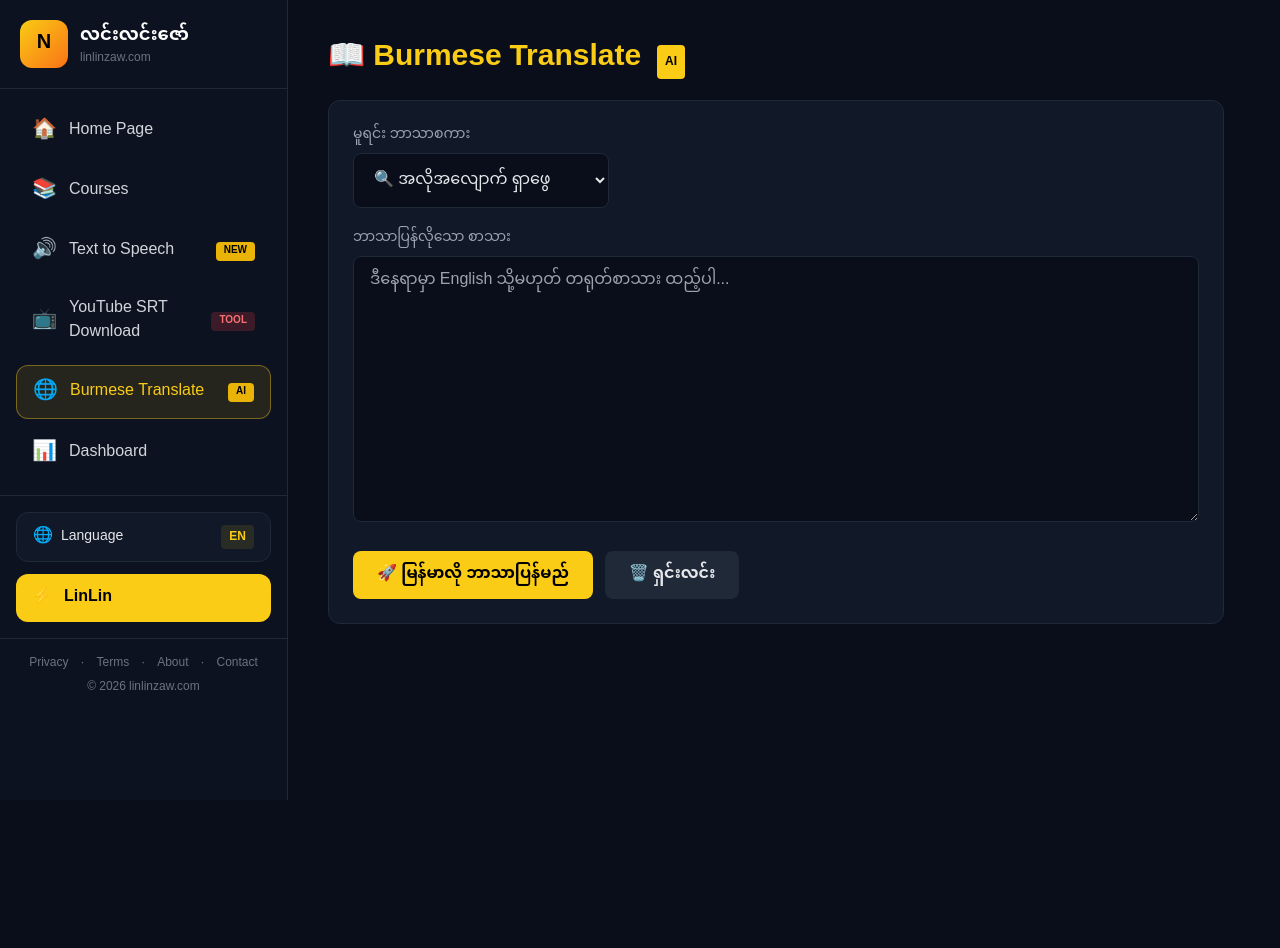
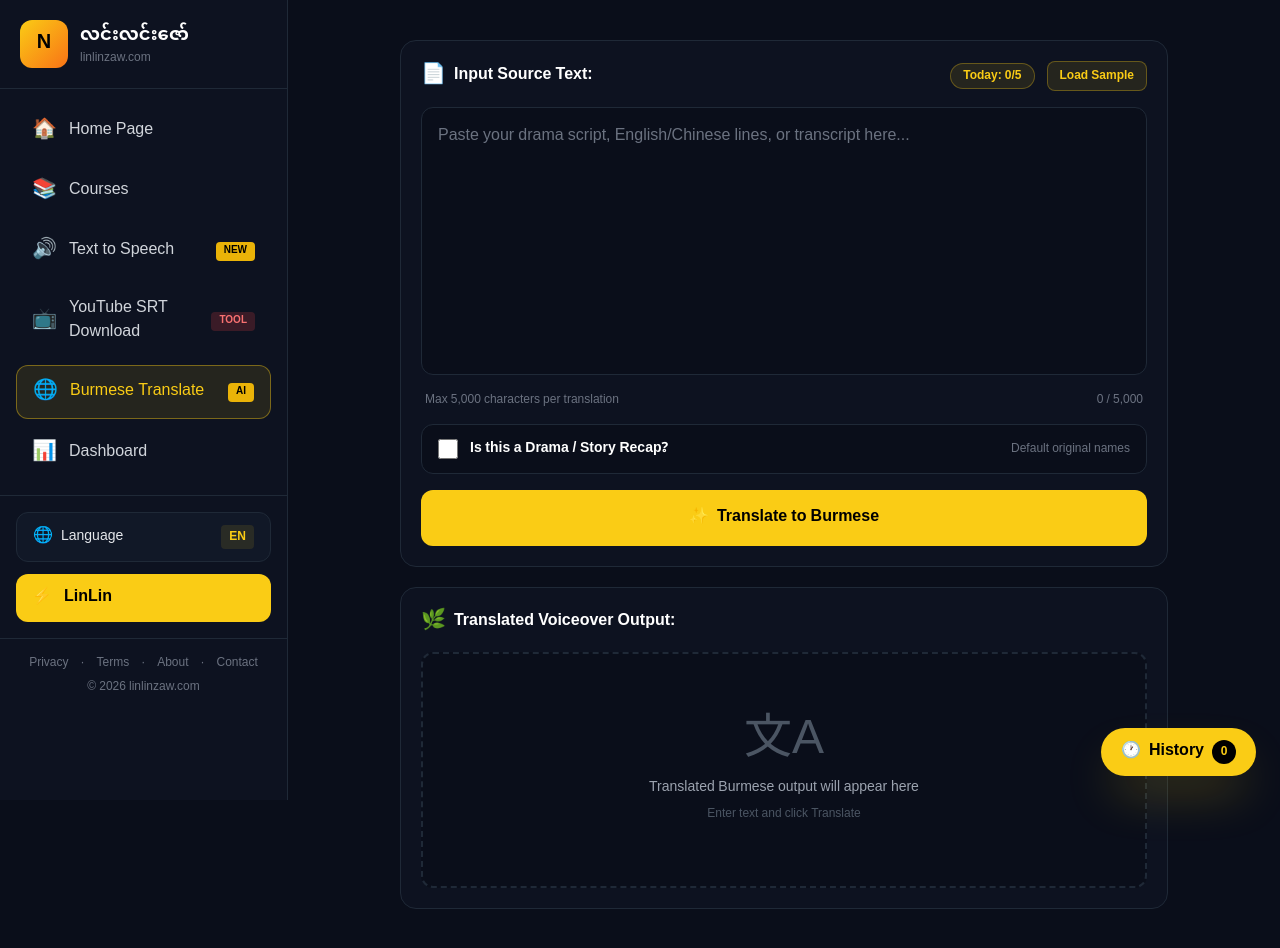
Before and after one commit to linzawzaw0666692-attack/lin-Lin-zaw-translator, a Next.js app: page /translate in a window 1280 px wide. Shown: the top 948 px of the page. Before the commit the page ends 800 px from the top, so only its background shows below. Built offline with nearby package versions, Linux system fonts and the light colour scheme.

Commit message:
Update page.js

```diff
--- a/app/translate/page.js
+++ b/app/translate/page.js
@@ -1,5 +1,8 @@
 'use client'
-import { useState } from 'react'
+import { useState, useEffect } from 'react'
+
+const MAX_CHARS = 5000
+const DAILY_LIMIT = 5
 
 export default function TranslatePage() {
   const [inputText, setInputText] = useState('')
@@ -7,20 +10,60 @@ export default function TranslatePage() {
   const [loading, setLoading] = useState(false)
   const [sourceLang, setSourceLang] = useState('auto')
   const [error, setError] = useState('')
+  const [isDrama, setIsDrama] = useState(false)
+  const [history, setHistory] = useState([])
+  const [showHistory, setShowHistory] = useState(false)
+  const [todayCount, setTodayCount] = useState(0)
+
+  // History ကို localStorage မှ load
+  useEffect(() => {
+    const saved = localStorage.getItem('translateHistory')
+    if (saved) setHistory(JSON.parse(saved))
+
+    const today = new Date().toDateString()
+    const savedCount = localStorage.getItem('translateCount')
+    const savedDate = localStorage.getItem('translateDate')
+    if (savedDate === today && savedCount) {
+      setTodayCount(parseInt(savedCount))
+    } else {
+      localStorage.setItem('translateDate', today)
+      localStorage.setItem('translateCount', '0')
+    }
+  }, [])
+
+  const incrementCount = () => {
+    const newCount = todayCount + 1
+    setTodayCount(newCount)
+    localStorage.setItem('translateCount', newCount.toString())
+  }
 
   const handleTranslate = async () => {
     if (!inputText.trim()) return setError('ဘာသာပြန်ရန် စာသားထည့်ပါ')
+    if (inputText.length > MAX_CHARS) return setError(`စာလုံး ${MAX_CHARS} ထက် မကျော်ရပါ`)
+
     setLoading(true); setError(''); setOutputText('')
 
     try {
       const res = await fetch('/api/translate', {
         method: 'POST',
         headers: { 'Content-Type': 'application/json' },
-        body: JSON.stringify({ text: inputText, sourceLang }),
+        body: JSON.stringify({ text: inputText, sourceLang, isDrama }),
       })
       const data = await res.json()
       if (!res.ok) throw new Error(data.error || 'ဘာသာပြန်မှု မအောင်မြင်ပါ')
+
       setOutputText(data.translation)
+      incrementCount()
+
+      const newItem = {
+        id: Date.now(),
+        input: inputText.slice(0, 100),
+        output: data.translation,
+        time: new Date().toLocaleString('my-MM'),
+      }
+      const updated = [newItem, ...history].slice(0, 20)
+      setHistory(updated)
+      localStorage.setItem('translateHistory', JSON.stringify(updated))
     } catch (err) {
       setError(err.message)
     } finally {
@@ -28,65 +71,193 @@ export default function TranslatePage() {
     }
   }
 
+  const loadSample = () => {
+    setInputText(`The banquet, the kid touched a golden abacus and it instantly rusted and turned black, then he touched his cousin's hair, it fell out in clumps and he aged 50 years in an instant. Scared, his mother stepped back and ordered the guards to take him to the doctor.`)
+  }
+
+  const clearAll = () => {
+    setInputText(''); setOutputText(''); setError('')
+  }
+
   return (
-    <div className="max-w-4xl">
-      <h1 className="text-3xl font-bold text-yellow-400 mb-6">
-        📖 Burmese Translate <span className="text-xs bg-yellow-400 text-black px-2 py-1 rounded ml-2">AI</span>
-      </h1>
+    <div className="max-w-3xl mx-auto pb-24">
 
-      <div className="bg-[#111827] border border-[#1f2937] rounded-xl p-6 mb-6">
-        <label className="block text-sm text-gray-400 mb-2">မူရင်း ဘာသာစကား</label>
-        <select
-          value={sourceLang}
-          onChange={(e) => setSourceLang(e.target.value)}
-          className="w-full md:w-64 bg-[#0a0e1a] border border-[#1f2937] rounded-lg px-4 py-2 mb-5 text-gray-200"
+      {/* ===== INPUT CARD ===== */}
+      <div className="bg-[#0d1220] border border-[#1f2937] rounded-2xl p-5 mb-5">
+        {/* Header */}
+        <div className="flex flex-wrap items-center gap-3 mb-4">
+          <div className="flex items-center gap-2 flex-1">
+            <span className="text-yellow-400 text-xl">📄</span>
+            <h2 className="font-bold text-white">Input Source Text:</h2>
+          </div>
+          <span className="text-xs font-bold bg-yellow-400/10 text-yellow-400 border border-yellow-400/30 px-3 py-1 rounded-full">
+            Today: {todayCount}/{DAILY_LIMIT}
+          </span>
+          <button
+            onClick={loadSample}
+            className="text-xs font-bold bg-yellow-400/10 hover:bg-yellow-400/20 text-yellow-400 border border-yellow-400/30 px-3 py-1.5 rounded-lg transition"
           >
-          <option value="auto">🔍 အလိုအလျောက် ရှာဖွေ</option>
-          <option value="en">🇬🇧 English</option>
-          <option value="zh">🇨🇳 Chinese</option>
-        </select>
+            Load Sample
+          </button>
+        </div>
 
-        <label className="block text-sm text-gray-400 mb-2">ဘာသာပြန်လိုသော စာသား</label>
+        {/* Textarea */}
         <textarea
           value={inputText}
-          onChange={(e) => setInputText(e.target.value)}
-          placeholder="ဒီနေရာမှာ English သို့မဟုတ် တရုတ်စာသား ထည့်ပါ..."
-          rows={10}
-          className="w-full bg-[#0a0e1a] border border-[#1f2937] rounded-lg px-4 py-3 text-gray-200 focus:outline-none focus:border-yellow-400"
+          onChange={(e) => setInputText(e.target.value.slice(0, MAX_CHARS))}
+          placeholder="Paste your drama script, English/Chinese lines, or transcript here..."
+          rows={9}
+          className="w-full bg-[#0a0e1a] border border-[#1f2937] rounded-xl px-4 py-4 text-gray-200 placeholder-gray-500 focus:outline-none focus:border-yellow-400/50 resize-none text-base leading-relaxed"
         />
 
-        <div className="mt-5 flex flex-wrap gap-3">
+        {/* Char Counter */}
+        <div className="flex justify-between items-center text-xs text-gray-500 mt-2 px-1">
+          <span>Max {MAX_CHARS.toLocaleString()} characters per translation</span>
+          <span className={inputText.length > MAX_CHARS * 0.9 ? 'text-red-400 font-bold' : ''}>
+            {inputText.length.toLocaleString()} / {MAX_CHARS.toLocaleString()}
+          </span>
+        </div>
+
+        {/* Drama Toggle */}
+        <div className="flex items-center gap-3 bg-[#0a0e1a] border border-[#1f2937] rounded-xl px-4 py-3 mt-4">
+          <input
+            type="checkbox"
+            id="drama"
+            checked={isDrama}
+            onChange={(e) => setIsDrama(e.target.checked)}
+            className="w-5 h-5 accent-yellow-400 cursor-pointer"
+          />
+          <label htmlFor="drama" className="flex-1 cursor-pointer">
+            <span className="font-bold text-white text-sm">Is this a Drama / Story Recap?</span>
+          </label>
+          <span className="text-xs text-gray-500 hidden sm:block">Default original names</span>
+        </div>
+
+        {/* Translate Button */}
         <button
           onClick={handleTranslate}
           disabled={loading}
-            className="bg-yellow-400 hover:bg-yellow-300 disabled:bg-gray-600 text-black font-bold px-6 py-3 rounded-lg transition"
+          className="w-full mt-4 bg-yellow-400 hover:bg-yellow-300 disabled:bg-yellow-400/40 disabled:cursor-not-allowed text-black font-bold py-4 rounded-xl transition flex items-center justify-center gap-2 text-base"
         >
-            {loading ? '⏳ ဘာသာပြန်နေသည်...' : '🚀 မြန်မာလို ဘာသာပြန်မည်'}
+          <span>✨</span>
+          {loading ? '⏳ ဘာသာပြန်နေသည်...' : 'Translate to Burmese'}
         </button>
-          <button
-            onClick={() => { setInputText(''); setOutputText(''); setError('') }}
-            className="bg-[#1f2937] hover:bg-[#374151] text-gray-200 font-bold px-6 py-3 rounded-lg transition"
-          >
-            🗑️ ရှင်းလင်း
-          </button>
+
+        {/* Error */}
+        {error && (
+          <div className="mt-3 bg-red-500/10 border border-red-500/30 text-red-400 px-4 py-3 rounded-lg text-sm">
+            ⚠️ {error}
+          </div>
+        )}
       </div>
 
-        {error && <p className="mt-3 text-red-400 font-medium">⚠️ {error}</p>}
+      {/* ===== OUTPUT CARD ===== */}
+      <div className="bg-[#0d1220] border border-[#1f2937] rounded-2xl p-5">
+        {/* Header */}
+        <div className="flex items-center gap-2 mb-4">
+          <span className="text-green-400 text-xl">🌿</span>
+          <h2 className="font-bold text-white">Translated Voiceover Output:</h2>
         </div>
 
-      {outputText && (
-        <div className="bg-[#111827] border-l-4 border-yellow-400 rounded-xl p-6">
-          <div className="flex justify-between items-center mb-3">
-            <h2 className="text-lg font-bold text-yellow-400">✅ ဘာသာပြန်ချက် (မြန်မာ)</h2>
+        {/* Output Box */}
+        {outputText ? (
+          <div className="bg-[#0a0e1a] border border-green-500/30 rounded-xl p-4">
+            <div className="flex justify-between items-center mb-3 pb-3 border-b border-[#1f2937]">
+              <span className="text-sm font-bold text-green-400">✅ ဘာသာပြန်ချက် (မြန်မာ)</span>
               <button
-              onClick={() => { navigator.clipboard.writeText(outputText); alert('ကော်ပီ ပြီးပါပြီ!') }}
-              className="bg-yellow-400 hover:bg-yellow-300 text-black px-4 py-2 rounded-lg text-sm font-bold"
+                onClick={() => {
+                  navigator.clipboard.writeText(outputText)
+                  alert('ကော်ပီ ပြီးပါပြီ!')
+                }}
+                className="text-xs font-bold bg-yellow-400 hover:bg-yellow-300 text-black px-4 py-2 rounded-lg transition"
               >
                 📋 ကော်ပီ
               </button>
             </div>
-          <p className="text-gray-200 whitespace-pre-wrap leading-relaxed">{outputText}</p>
+            <p className="text-gray-200 whitespace-pre-wrap leading-loose text-base">
+              {outputText}
+            </p>
           </div>
+        ) : (
+          <div className="bg-[#0a0e1a] border-2 border-dashed border-[#1f2937] rounded-xl py-16 text-center">
+            <div className="text-5xl text-gray-600 mb-3">文A</div>
+            <p className="text-gray-400 text-sm">
+              Translated Burmese output will appear here
+            </p>
+            <p className="text-gray-600 text-xs mt-2">
+              Enter text and click Translate
+            </p>
+          </div>
+        )}
+      </div>
+
+      {/* ===== HISTORY FLOATING BUTTON ===== */}
+      <button
+        onClick={() => setShowHistory(true)}
+        className="fixed bottom-6 right-6 bg-yellow-400 hover:bg-yellow-300 text-black font-bold px-5 py-3 rounded-full shadow-2xl shadow-yellow-400/30 flex items-center gap-2 z-40"
+      >
+        <span>🕐</span>
+        <span>History</span>
+        <span className="bg-black text-yellow-400 text-xs font-bold w-6 h-6 rounded-full flex items-center justify-center">
+          {history.length}
+        </span>
+      </button>
+
+      {/* ===== HISTORY DRAWER ===== */}
+      {showHistory && (
+        <>
+          <div
+            onClick={() => setShowHistory(false)}
+            className="fixed inset-0 bg-black/70 z-40"
+          />
+          <div className="fixed bottom-0 left-0 right-0 md:top-0 md:right-0 md:left-auto md:w-96 bg-[#0d1220] border-t md:border-l border-[#1f2937] rounded-t-2xl md:rounded-none z-50 max-h-[80vh] overflow-y-auto">
+            <div className="sticky top-0 bg-[#0d1220] border-b border-[#1f2937] p-4 flex justify-between items-center">
+              <h3 className="font-bold text-yellow-400">🕐 History ({history.length})</h3>
+              <button
+                onClick={() => setShowHistory(false)}
+                className="text-gray-400 text-2xl leading-none"
+              >
+                ✕
+              </button>
+            </div>
+
+            <div className="p-4 space-y-3">
+              {history.length === 0 ? (
+                <p className="text-center text-gray-500 py-10">History မရှိသေးပါ</p>
+              ) : (
+                history.map((item) => (
+                  <div
+                    key={item.id}
+                    onClick={() => {
+                      setInputText(item.input)
+                      setOutputText(item.output)
+                      setShowHistory(false)
+                    }}
+                    className="bg-[#0a0e1a] border border-[#1f2937] hover:border-yellow-400/40 rounded-lg p-3 cursor-pointer transition"
+                  >
+                    <p className="text-xs text-gray-500 mb-1">{item.time}</p>
+                    <p className="text-sm text-gray-300 line-clamp-2 mb-2">{item.input}...</p>
+                    <p className="text-sm text-yellow-400 line-clamp-2">{item.output.slice(0, 80)}...</p>
+                  </div>
+                ))
+              )}
+            </div>
+
+            {history.length > 0 && (
+              <div className="p-4 border-t border-[#1f2937]">
+                <button
+                  onClick={() => {
+                    localStorage.removeItem('translateHistory')
+                    setHistory([])
+                  }}
+                  className="w-full bg-red-500/10 hover:bg-red-500/20 text-red-400 font-bold py-3 rounded-lg transition"
+                >
+                  🗑️ History အားလုံး ရှင်းလင်း
+                </button>
+              </div>
+            )}
+          </div>
+        </>
       )}
     </div>
   )
```
Lines whose indentation alone changed are shown as unchanged.
